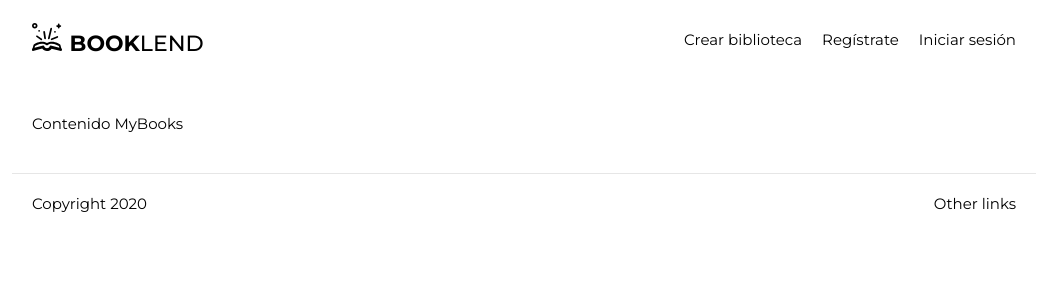
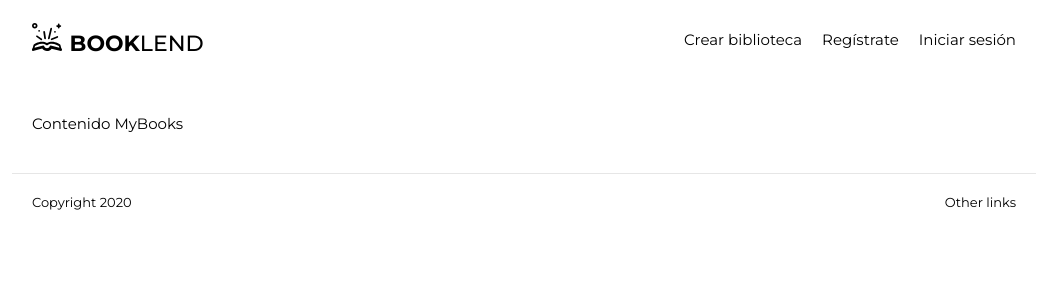
Before and after one commit to saioacoder/BookLend, a React (Create React App) app: page /1/mis-prestamos in a window 1280 px wide. Shown: the top 300 px of the page, without its empty margins (116-1163 px from the left). Built offline with nearby package versions, Linux system fonts and the light colour scheme; no server answers.

Commit message:
Ajustes de diseño en el footer

```diff
--- a/src/components/footer/Footer.scss
+++ b/src/components/footer/Footer.scss
@@ -5,6 +5,7 @@
       align-items: center;
       border-top: 1px solid $color_base_light;
       display: flex;
+      font-size: $font_size_xs;
       justify-content: space-between;
       margin-top: $spacing_xxl;
       padding-bottom: $spacing_base;
```
